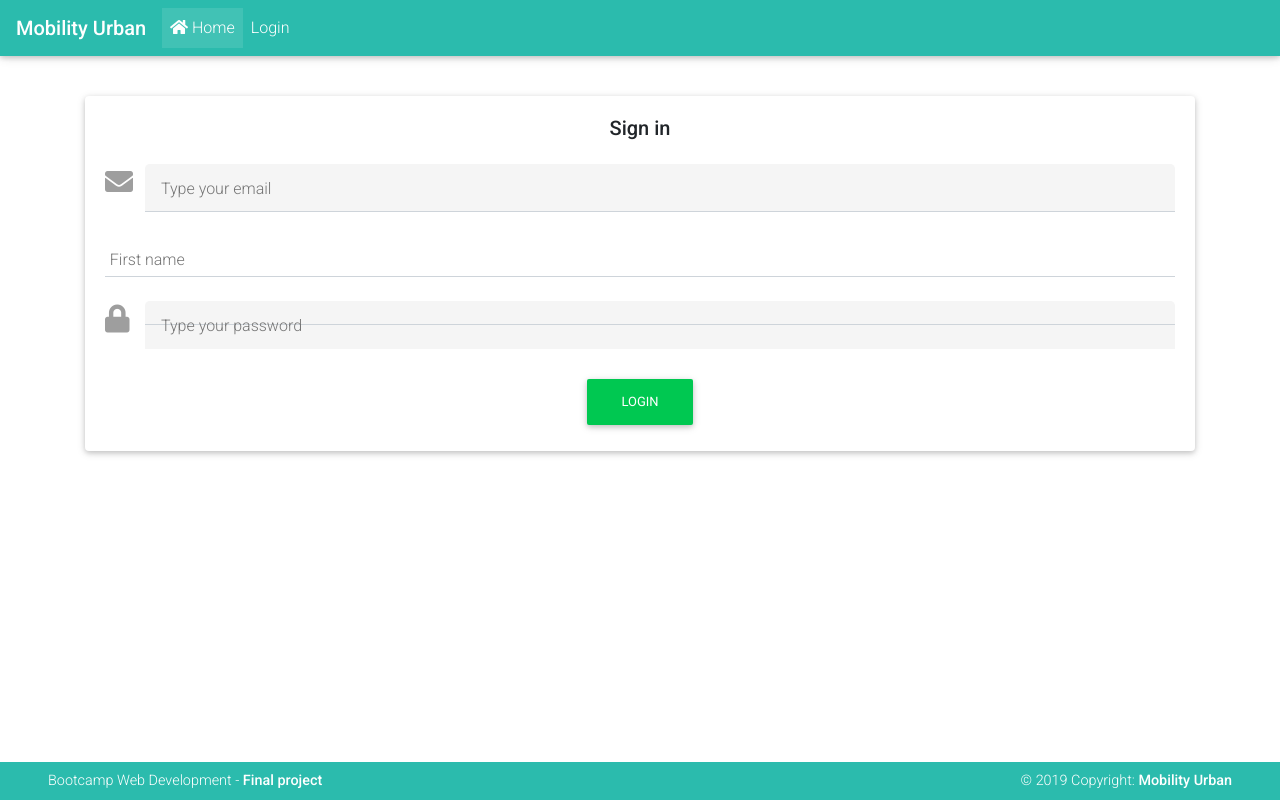
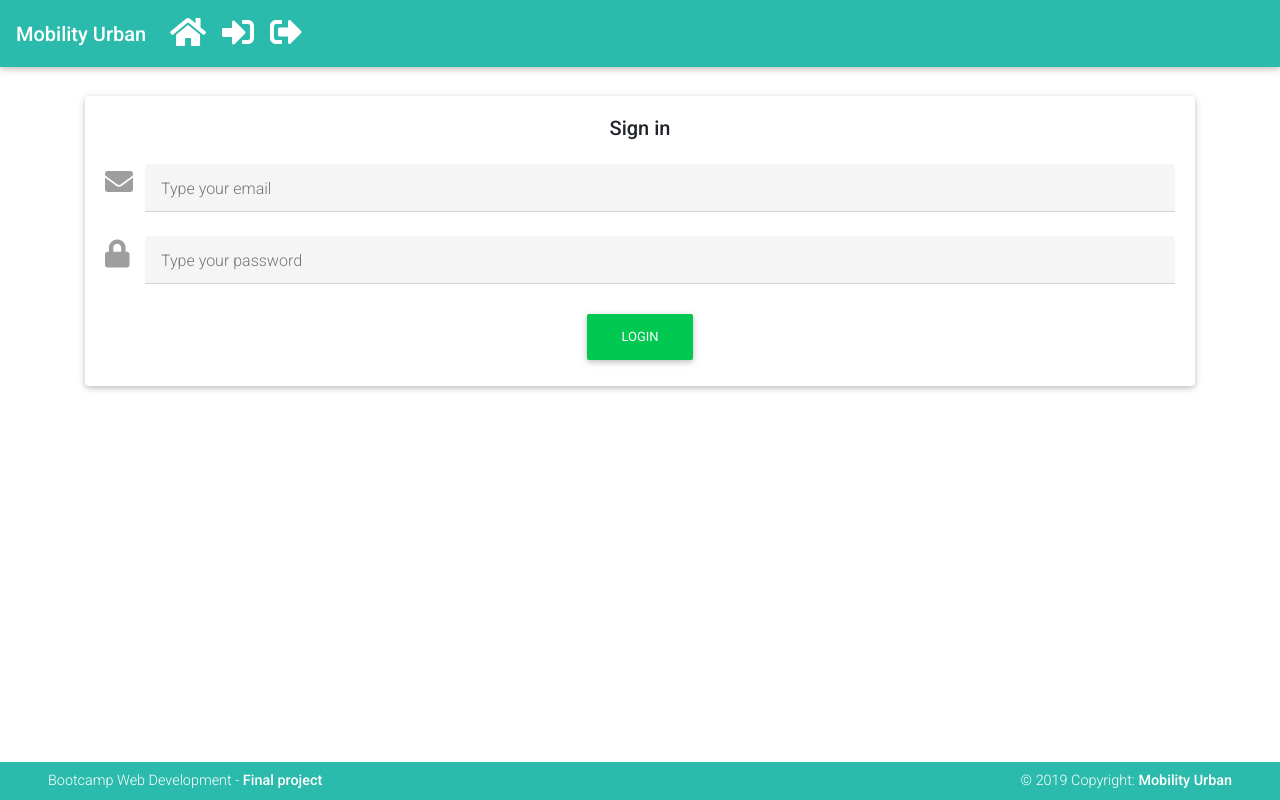
Before and after one commit to mobility-urban-project-3-ironhack/mobility_react_react, a React (Create React App) app: page /login in a window 1280 px wide. Built offline with nearby package versions, Linux system fonts and the light colour scheme; what react-google-maps would draw is missing.

Commit message:
fix: search and login

```diff
--- a/src/components/Home.js
+++ b/src/components/Home.js
@@ -2,25 +2,18 @@ import React from 'react';
 import { MDBContainer } from 'mdbreact';
 import MapSearchComponent from './MapSearchComponent';
 
-// No se porque falla el .env
-const key = process.env.GOOGLE_MAP_KEY || "AIzaSyDi-w0iYfqgZOOELu3fJD8vF6yTy7Jvbm4"
-
-const prueba = process.env.PRUEBA
+const key = process.env.REACT_APP_GOOGLE_MAP_KEY
 
 class Home extends React.Component {
 
   render() {
-    console.log(prueba)
     return (
     <MDBContainer className="text-center mt-3 pt-5 px-0">
       <MapSearchComponent
         googleMapURL={`https://maps.googleapis.com/maps/api/js?v=3.exp&libraries=geometry,drawing,places&key=${key}`}
         loadingElement={<div />}
         containerElement={<div/>}
-        mapElement={<div />}
-
-
-      />
+        mapElement={<div />} />
    </MDBContainer>
   )}
 }
--- a/src/components/Login.js
+++ b/src/components/Login.js
@@ -103,7 +103,7 @@ class Login extends React.Component {
               <MDBCardBody>
                 <form
                   className="needs-validation"
-                  onSubmit={(e) => console.log(e)}
+                  onSubmit={this.handleSubmit}
                   noValidate
                 >
                   <p className="h5 text-center mb-4">Sign in</p>
@@ -125,17 +125,7 @@ class Login extends React.Component {
                       />
                       <div className="valid-feedback">Looks good!</div>
                       <div className="invalid-feedback">Provide a valid name!</div>
-                      <MDBInput
-                        value={this.state.fname}
-                        name="fname"
-                        onChange={this.changeHandler}
-                        type="text"
-                        id="materialFormRegisterNameEx"
-                        label="First name"
-                        required
-                      >
-                        <div className="valid-feedback">Looks good!</div>
-                      </MDBInput>
+
                       <MDBInput
                         background
                         label="Type your password"
@@ -148,7 +138,6 @@ class Login extends React.Component {
                         onChange={this.handleChange}
                         touch={touch.password}
                         error={errors.password}
-                        className={password.valid ? "is-valid" : "is-invalid"}
                         required
                       />
                       <div className="invalid-feedback">
@@ -158,7 +147,8 @@ class Login extends React.Component {
                     <div className="text-center">
                     <MDBBtn
                       color={`${hasErrors ? 'danger' : 'success'}`}
-                      disabled={hasErrors}>
+                      disabled={hasErrors}
+                      type='submit'>
                       Login
                     </MDBBtn>
                   </div>
--- a/src/components/misc/HeaderNav.js
+++ b/src/components/misc/HeaderNav.js
@@ -36,11 +36,14 @@ class HeaderNav extends React.Component {
               <MDBNavbarToggler onClick={ this.onClick } />
               <MDBCollapse isOpen = { this.state.collapse } navbar>
                 <MDBNavbarNav left>
-                  <MDBNavItem active>
-                      <MDBNavLink to="/"><MDBIcon icon="home" /> Home</MDBNavLink>
+                  <MDBNavItem>
+                      <MDBNavLink to="/"><MDBIcon icon="home" size="2x"/></MDBNavLink>
                   </MDBNavItem>
                   <MDBNavItem>
-                      <MDBNavLink to="/login"> Login</MDBNavLink>
+                      <MDBNavLink to="/login"><MDBIcon icon="sign-in-alt" size="2x"/></MDBNavLink>
+                  </MDBNavItem>
+                  <MDBNavItem>
+                      <MDBNavLink to="/logout"><MDBIcon icon="sign-out-alt" size="2x"/></MDBNavLink>
                   </MDBNavItem>
                 </MDBNavbarNav>
               </MDBCollapse>
--- a/src/contexts/SearchStore.js
+++ b/src/contexts/SearchStore.js
@@ -17,17 +17,17 @@ class SearchStore extends React.Component {
   onRequestChange = (request) => {
     this.setState({ request }, ()=> {
       // Mockeo los datos de prueba
-      this.setState({
+      /* this.setState({
         results: data
-      }, ()=>{console.log(this.state.results)})
+      }, ()=>{console.log(this.state.results)}) */
 
-      /* Llamada al servicio, por ahora falla, hace una petición OPTIONS con error 204
+      /* Llamada al servicio, por ahora falla, hace una petición OPTIONS con error 204*/
       SearchJourneyService.search(this.state.request).then(
         response => {
           this.state.handleResultsChange(response.data)
         },
         error => console.log(error)
-    ) */
+    )
     })
   }
 
```
Also changed, not shown: src/data.js (+0 -191 lines), 1 other file (tests, documents, lock files or other folders).
